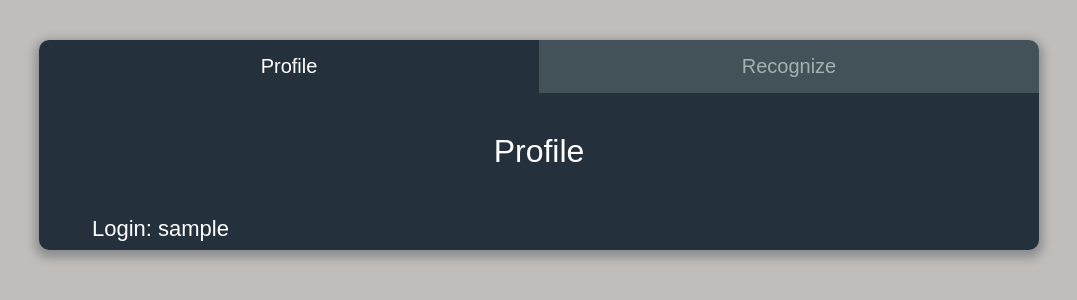
After one commit to Nitroxt5/FERApp, a Django app: template FERApp/main/templates/main.html in a window 1280 px wide. The commit adds this page. Shown: the top 300 px of the page, without its empty margins (101-1178 px from the left). Run offline with Django 4.2, Linux system fonts and the light colour scheme; the template is opened without the code that fills it: most values are stand-ins (such as "Sample title", 1, 10 or a date in 2020); parts of the project's set-up code (start-up, migrations or seed data) failed here and were passed over; some libraries are stand-ins or nearby versions.

Commit message:
Main page update
Added ref to main page from auth page. Created Main page prototype. Added favicon.

```diff
--- a/FERApp/FERApp/settings.py
+++ b/FERApp/FERApp/settings.py
@@ -57,7 +57,7 @@ ROOT_URLCONF = 'FERApp.urls'
 TEMPLATES = [
     {
         'BACKEND': 'django.template.backends.django.DjangoTemplates',
-        'DIRS': [],
+        'DIRS': [BASE_DIR / 'templates'],
         'APP_DIRS': True,
         'OPTIONS': {
             'context_processors': [
@@ -123,6 +123,7 @@ USE_TZ = True
 
 STATIC_URL = 'static/'
 STATIC_ROOT = BASE_DIR / 'static'
+STATICFILES_DIRS = [BASE_DIR]
 
 # Default primary key field type
 # https://docs.djangoproject.com/en/4.1/ref/settings/#default-auto-field
--- a/FERApp/FERApp/urls.py
+++ b/FERApp/FERApp/urls.py
@@ -15,12 +15,10 @@ Including another URLconf
 """
 from django.conf import settings
 from django.conf.urls.static import static
-from django.contrib import admin
 from django.urls import path, include
 from django.views.generic import RedirectView
 
 urlpatterns = [
-    path('admin/', admin.site.urls),
     path('auth/', include('authentication.urls')),
     path('main/', include('main.urls')),
     path('', RedirectView.as_view(url='/auth/', permanent=True)),
--- a/FERApp/authentication/views.py
+++ b/FERApp/authentication/views.py
@@ -1,6 +1,5 @@
-from django.http import HttpResponse
 from django.shortcuts import render
 
 
 def index(request):
-    return render(request, 'index.html')
+    return render(request, 'auth.html')
--- /dev/null
+++ b/FERApp/main/static/main/css/styles.css
@@ -0,0 +1,171 @@
+*, *:before, *:after {
+  box-sizing: border-box;
+}
+
+html {
+  overflow-y: scroll;
+}
+
+body {
+  background: #c1bdba;
+  font-family: 'Titillium Web', sans-serif;
+}
+
+a {
+  text-decoration: none;
+  color: #1ab188;
+  -webkit-transition: .5s ease;
+  transition: .5s ease;
+}
+
+.form {
+  background: rgba(19, 35, 47, 0.9);
+  padding: 0;
+  max-width: 1000px;
+  max-height: 800px;
+  margin: 40px auto;
+  border-radius: 10px;
+  box-shadow: 0 4px 10px 4px rgba(19, 35, 47, 0.3);
+}
+
+.tab-group {
+  list-style: none;
+  padding: 0;
+  margin: 0 0 40px 0;
+}
+.tab-group:after {
+  content: "";
+  display: table;
+  clear: both;
+}
+.tab-group li a {
+  display: block;
+  text-decoration: none;
+  padding: 15px;
+  border-radius: 0;
+  background: rgba(160, 179, 176, 0.25);
+  color: #a0b3b0;
+  font-size: 20px;
+  float: left;
+  width: 50%;
+  text-align: center;
+  cursor: pointer;
+  -webkit-transition: .5s ease;
+  transition: .5s ease;
+}
+.tab-group .active a {
+  background: rgba(19, 35, 47, 0);
+  color: #ffffff;
+}
+
+.tab-content > div:last-child {
+  display: none;
+}
+
+h1 {
+  text-align: center;
+  color: #ffffff;
+  font-weight: 300;
+  margin: 0 0 40px;
+}
+
+label {
+  position: absolute;
+  -webkit-transform: translateY(6px);
+          transform: translateY(6px);
+  left: 13px;
+  color: rgba(255, 255, 255, 1);
+  -webkit-transition: all 0.25s ease;
+  transition: all 0.25s ease;
+  -webkit-backface-visibility: hidden;
+  pointer-events: none;
+  font-size: 22px;
+  padding-left: 40px;
+}
+label .req {
+  margin: 2px;
+  color: #1ab188;
+}
+
+label.active {
+  -webkit-transform: translateY(50px);
+          transform: translateY(50px);
+  left: 2px;
+  font-size: 14px;
+}
+label.active .req {
+  opacity: 0;
+}
+
+label.highlight {
+  color: #ffffff;
+}
+
+input, textarea {
+  font-size: 22px;
+  display: block;
+  width: 100%;
+  height: 100%;
+  padding: 5px 10px;
+  background: none;
+  background-image: none;
+  border: 1px solid #a0b3b0;
+  color: #ffffff;
+  border-radius: 0;
+  -webkit-transition: border-color .25s ease, box-shadow .25s ease;
+  transition: border-color .25s ease, box-shadow .25s ease;
+}
+input:focus, textarea:focus {
+  outline: 0;
+  border-color: #1ab188;
+}
+
+textarea {
+  border: 2px solid #a0b3b0;
+  resize: vertical;
+}
+
+.field-wrap {
+  position: relative;
+  padding-left: 40px;
+  padding-right: 40px;
+  padding-bottom: 40px;
+}
+
+.top-row:after {
+  content: "";
+  display: table;
+  clear: both;
+}
+.top-row > div {
+  float: left;
+  width: 48%;
+  margin-right: 4%;
+}
+.top-row > div:last-child {
+  margin: 0;
+}
+
+.button {
+  border: 0;
+  outline: none;
+  border-radius: 10px;
+  padding: 15px 0;
+  font-size: 2rem;
+  font-weight: 600;
+  text-transform: uppercase;
+  letter-spacing: .1em;
+  background: #1ab188;
+  color: #ffffff;
+  -webkit-transition: all 0.5s ease;
+  transition: all 0.5s ease;
+  -webkit-appearance: none;
+}
+.button:hover, .button:focus {
+  background: #179b77;
+}
+
+.button-block {
+  display: block;
+  width: 100%;
+}
--- /dev/null
+++ b/FERApp/main/templates/main.html
@@ -0,0 +1,52 @@
+{% extends "base_generic.html" %}
+
+{% block links %}
+    {% load static %}
+    <link rel="stylesheet" type="text/css" href="{% static 'main/css/styles.css' %}">
+{% endblock %}
+
+{% block body %}
+<div class="form">
+
+      <ul class="tab-group">
+        <li class="tab active"><a href="#profile">Profile</a></li>
+        <li class="tab"><a href="#recognize">Recognize</a></li>
+      </ul>
+
+      <div class="tab-content">
+        <div id="profile">
+          <h1>Profile</h1>
+
+          <form>
+
+          <div class="field-wrap">
+            <label>
+              Login: {{ login }}
+            </label>
+          </div>
+
+          </form>
+
+        </div>
+
+        <div id="recognize">
+          <h1>Recognize face expression</h1>
+
+          <form>
+
+          <div class="field-wrap">
+            <label>
+              Login: {{ login }}
+            </label>
+          </div>
+
+          </form>
+
+        </div>
+
+      </div>
+
+</div>
+
+    <script type="text/javascript" src="{% static 'main/js/index.js' %}"></script>
+{% endblock %}
--- a/FERApp/main/views.py
+++ b/FERApp/main/views.py
@@ -1,6 +1,5 @@
-from django.http import HttpResponse
 from django.shortcuts import render
 
 
 def index(request):
-    return HttpResponse('Main page')
+    return render(request, 'main.html', context={'login': 'ABCDE'})
--- /dev/null
+++ b/FERApp/templates/base_generic.html
@@ -0,0 +1,19 @@
+<!DOCTYPE html>
+<html lang="en">
+<head>
+
+    <meta charset="UTF-8">
+    <title>FERApp</title>
+    <script src="https://ajax.googleapis.com/ajax/libs/jquery/3.1.1/jquery.min.js"></script>
+
+    {% load static %}
+    <link rel="shortcut icon" type="image/png" href="{% static 'favicon.ico' %}"/>
+    {% block links %} {% endblock %}
+
+</head>
+<body>
+
+{% block body %} {% endblock %}
+
+</body>
+</html>
```
Also changed, not shown: FERApp/authentication/templates/auth.html (renamed from FERApp/authentication/templates/index.html, +11 -16 lines), FERApp/main/static/main/js/index.js (added, +43 -0 lines), FERApp/authentication/static/authentication/css/styles.css (renamed from FERApp/authentication/static/styles.css), FERApp/authentication/static/authentication/js/index.js (renamed from FERApp/authentication/static/index.js), FERApp/favicon.ico (added).
